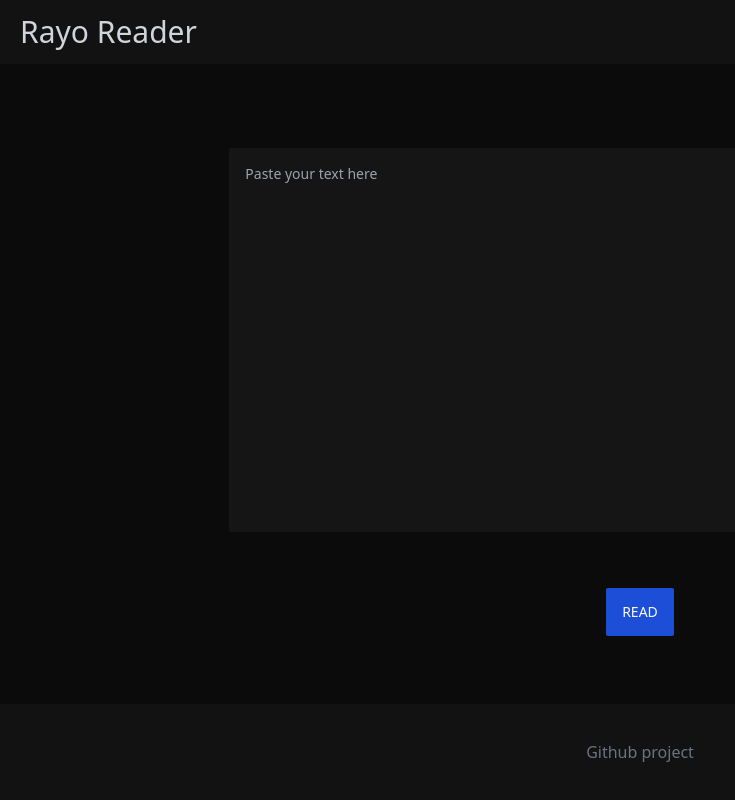
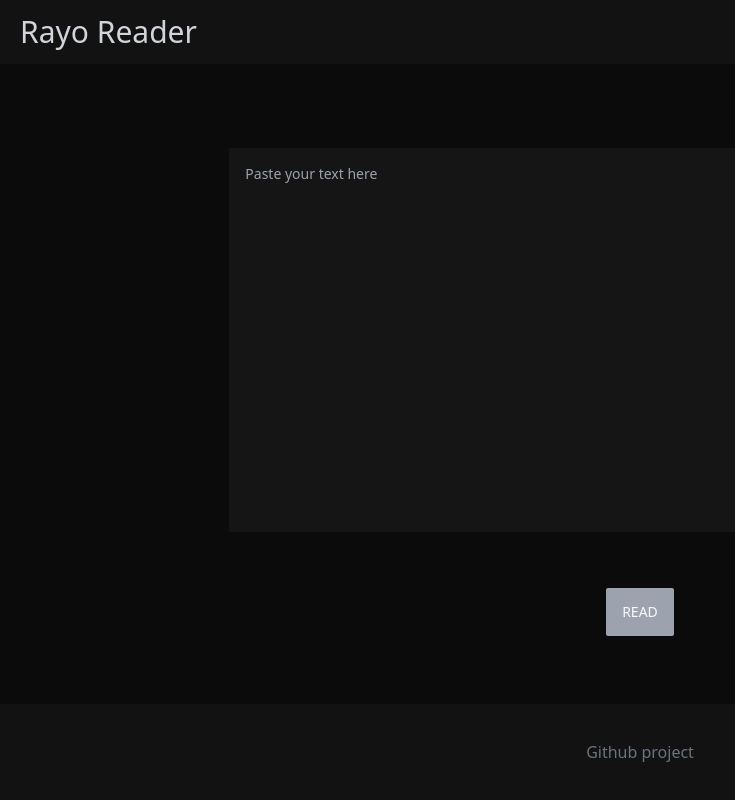
Before and after one commit to gabriellukke/rayo-reader, a Next.js app: page / in a window 1280 px wide. Shown: the whole page, without its empty margins (0-735 px from the left). Built offline with nearby package versions, Linux system fonts and the light colour scheme.

Commit message:
feat: disable button when the textbox is empty

```diff
--- a/src/components/PlayButton/index.tsx
+++ b/src/components/PlayButton/index.tsx
@@ -3,7 +3,10 @@
 import { ReaderContext } from '../../context/Reader';
 
 export default function PlayButton() {
-  const { handleStart } = useContext(ReaderContext);
+  const { handleStart, text } = useContext(ReaderContext);
+
+  const disabled = !text;
+  console.log(disabled);
 
   return (
     <button
@@ -12,6 +15,7 @@
           bg-blue-700
           hover:bg-blue-800
           hover:text-slate-200
+          disabled:bg-gray-400
           w-18 h-12 px-4
           rounded-sm
           text-slate-50
@@ -19,6 +23,7 @@
           text-sm
         "
       type="button"
+      disabled={disabled}
       onClick={handleStart}
     >
       Read
```
